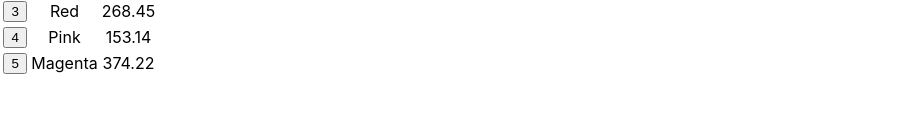
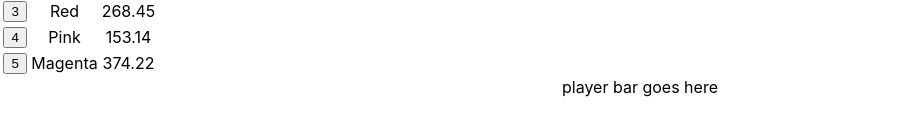
Before and after one commit to tyrantdavis/bpm, a React (Create React App) app: page /album/the-colors in a window 1280 px wide. Shown: the part 591-726 px from the top of the page, without its empty margins (0-900 px from the left). Built offline with nearby package versions, Linux system fonts and the light colour scheme.

Commit message:
Render PlayerBar beneath songs list.

```diff
--- a/src/components/Album.js
+++ b/src/components/Album.js
@@ -95,6 +95,7 @@ class Album extends Component {
             }
           </tbody>
         </table>
+        <PlayerBar />
        </section>
     );
   }
```
